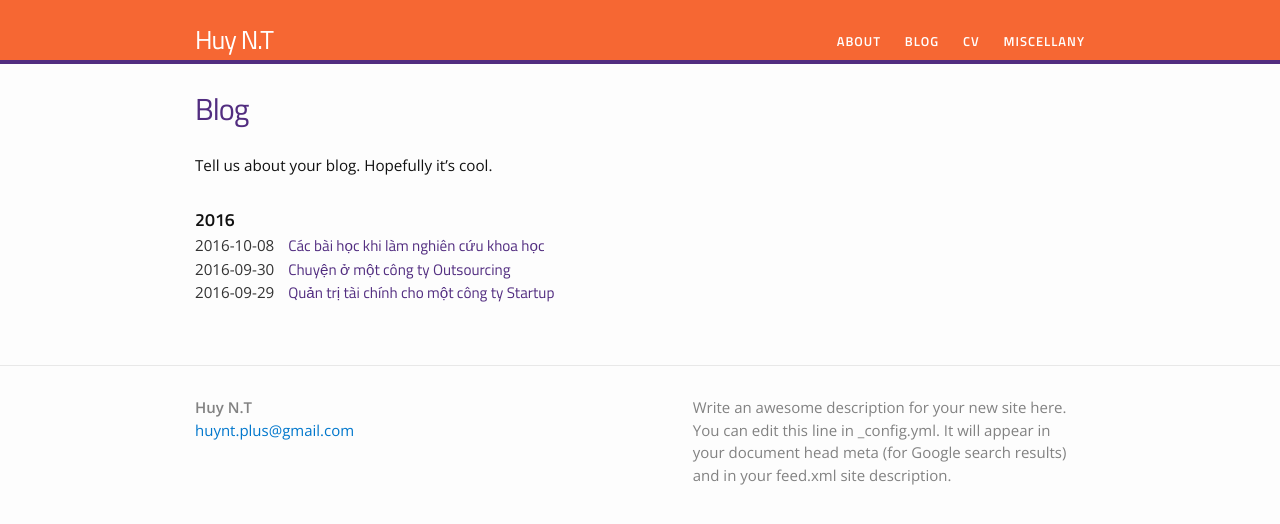
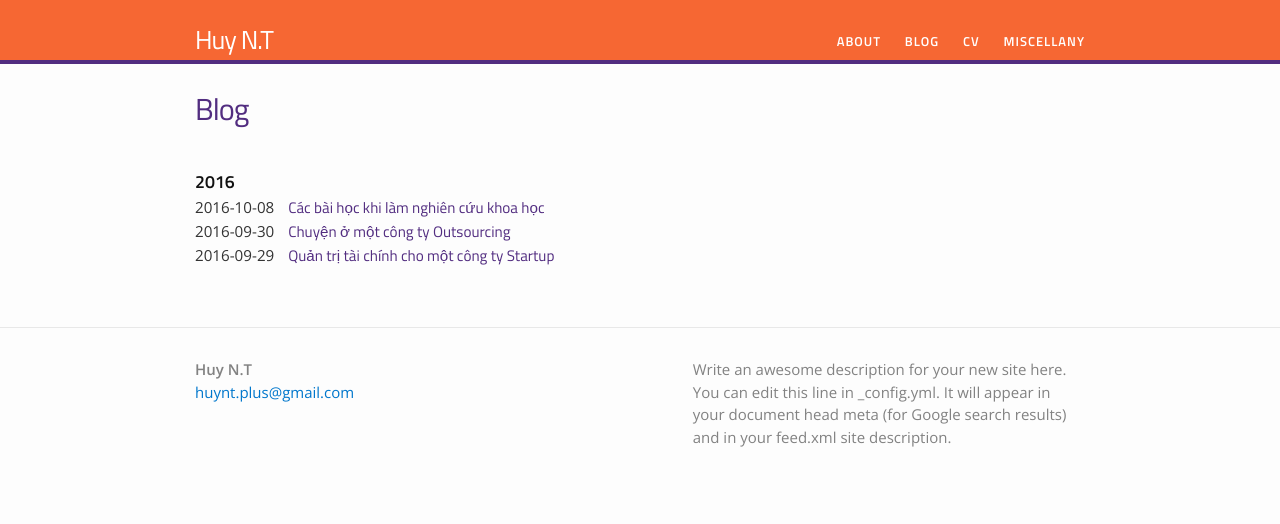
Before and after one commit to huynt-plus/huynt-plus.github.io, a Jekyll site: the page built from blog.md, in a window 1280 px wide. Shown: the top 524 px of the page. Built offline with Jekyll 4.4.1, drawn with Linux system fonts in a browser that asks for light colours.

Commit message:
Update blog.md

```diff
--- a/blog.md
+++ b/blog.md
@@ -3,8 +3,6 @@ layout: page
 title: Blog
 permalink: /blog/
 ---
-
-Tell us about your blog. Hopefully it's cool.
 
 <ul class="listing">
 {% for post in site.posts %}
```
